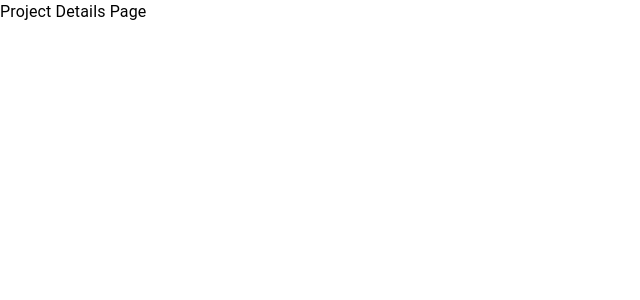
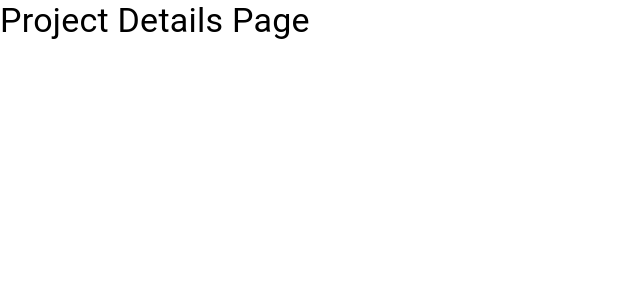
Before and after one commit to joshuatsmith96/PLM_Platform, a React app in the folder frontend/: page /project in a window 1280 px wide. Shown: the top 300 px of the page, without its empty margins (0-640 px from the left). Built offline with nearby package versions, Linux system fonts and the light colour scheme; the HTML template or start-up script is replaced by a standard one.

Commit message:
Added empty pages for react-router-dom setup. Will populate these pages later.

```diff
--- a/frontend/src/pages/Home.tsx
+++ b/frontend/src/pages/Home.tsx
@@ -3,7 +3,7 @@ import { Stack, Typography } from "@mui/material";
 const Home = () => {
   return (
     <Stack>
-      <Typography>Home Page</Typography>
+      <Typography variant="h4">Home Page</Typography>
     </Stack>
   );
 };
--- a/frontend/src/pages/ProjectDetails.tsx
+++ b/frontend/src/pages/ProjectDetails.tsx
@@ -3,7 +3,7 @@ import { Stack, Typography } from "@mui/material";
 const ProjectDetails = () => {
   return (
     <Stack>
-      <Typography>Project Details Page</Typography>
+      <Typography variant="h4">Project Details Page</Typography>
     </Stack>
   );
 };
```
